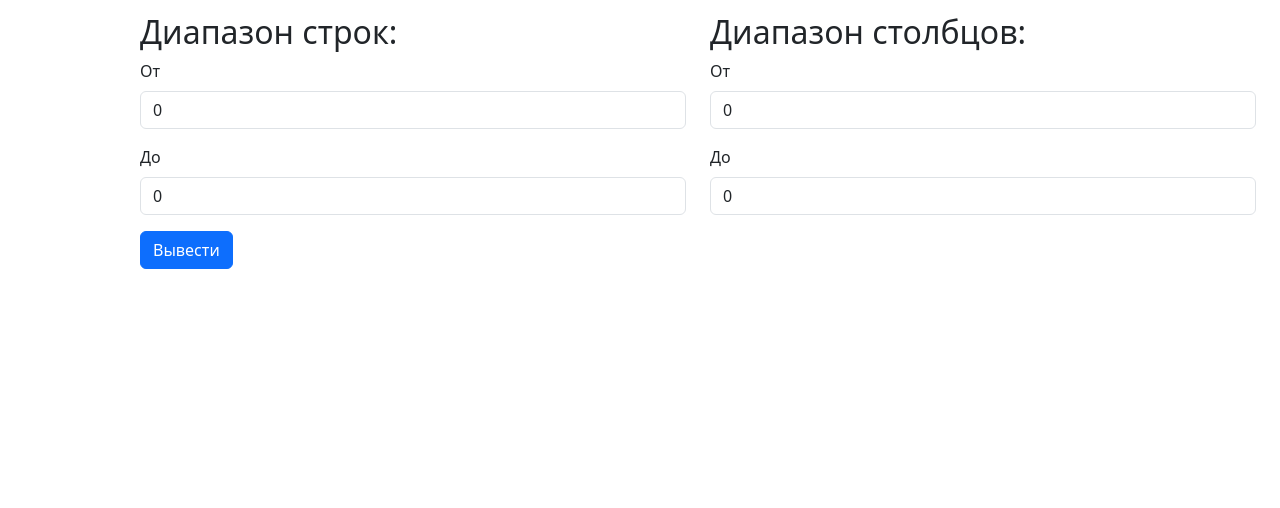
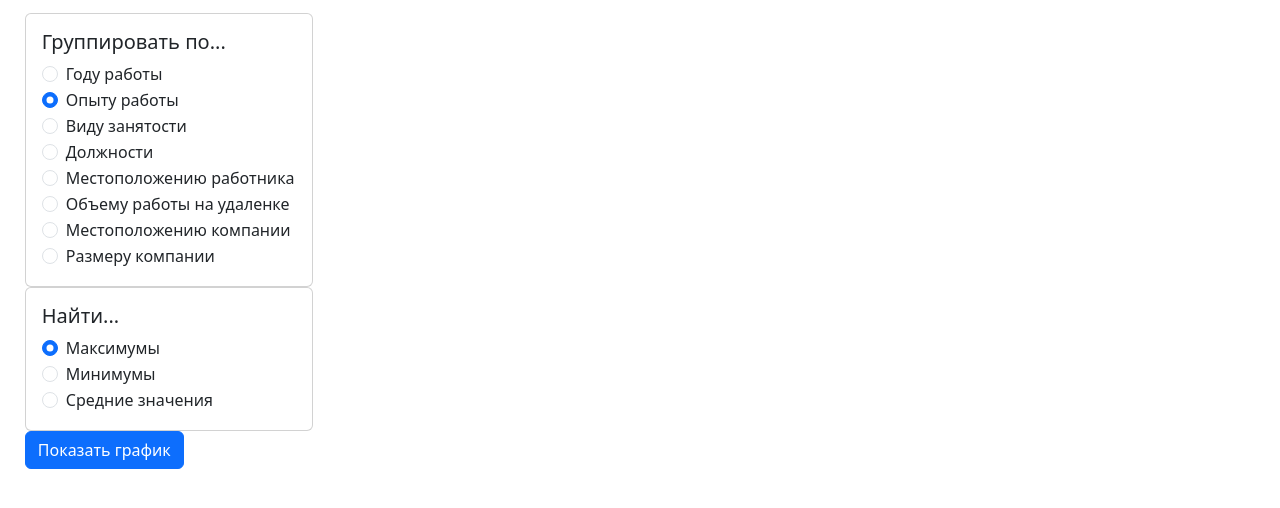
Before and after one commit to AnnZhimol/lab1, a website: page templates/index.html in a window 1280 px wide. Drawn offline with nearby package versions, Linux system fonts and the light colour scheme.

Commit message:
lab3 complete

```diff
--- a/templates/index.html
+++ b/templates/index.html
@@ -1,10 +1,20 @@
 <html>
   <head>
-        <link rel="stylesheet" href="https://cdn.jsdelivr.net/npm/bootstrap@5.3.2/dist/css/bootstrap.min.css">
+    <link
+      href="https://cdn.jsdelivr.net/npm/bootstrap@5.3.2/dist/css/bootstrap.min.css"
+      rel="stylesheet"
+      integrity="sha384-T3c6CoIi6uLrA9TneNEoa7RxnatzjcDSCmG1MXxSR1GAsXEV/Dwwykc2MPK8M2HN"
+      crossorigin="anonymous"
+    />
+    <script
+      src="https://cdn.jsdelivr.net/npm/bootstrap@5.3.2/dist/js/bootstrap.bundle.min.js"
+      integrity="sha384-C6RzsynM9kWDrMNeT87bh95OGNyZPhcTNXj1NW7RuBCsyN/o0jlpcV8Qyq46cDfL"
+      crossorigin="anonymous"
+    ></script>
     <style>
       .container {
-                margin-left: 10%;
-                margin-right: 10%;
+        margin-left: 1%;
+        margin-right: 1%;
         margin-bottom: 1%;
         margin-top: 1%;
       }
@@ -13,31 +23,150 @@
   <body>
     <div class="container">
       <form action="/data" method="GET">
-                <div class="row">
-                    <div class="col-md-6">
-                        <h2>Диапазон строк:</h2>
-                        <div class="mb-3">
-                            <label class="form-label">От</label>
-                            <input type="number" class="form-control" name="from_str" value=0 min=0 max=607>
+        <div class="card" style="width: 18rem">
+          <div class="card-body">
+            <h5 class="card-title">Группировать по...</h5>
+            <div class="form-check">
+              <input
+                class="form-check-input"
+                type="radio"
+                name="flexRadioDefault"
+                id="work_year_radio"
+                value="work_year"
+              />
+              <label class="form-check-label" for="work_year_radio">
+                Году работы
+              </label>
             </div>
-                        <div class="mb-3">
-                            <label class="form-label">До</label>
-                            <input type="number" class="form-control" name="to_str"value=0 min=0 max=607>
+            <div class="form-check">
+              <input
+                class="form-check-input"
+                type="radio"
+                name="flexRadioDefault"
+                id="experience_level_radio"
+                value="experience_level"
+                checked
+              />
+              <label class="form-check-label" for="experience_level_radio">
+                Опыту работы
+              </label>
             </div>
+            <div class="form-check">
+              <input
+                class="form-check-input"
+                type="radio"
+                name="flexRadioDefault"
+                id="employment_type_radio"
+                value="employment_type"
+              />
+              <label class="form-check-label" for="employment_type_radio">
+                Виду занятости
+              </label>
             </div>
-                    <div class="col-md-6">
-                        <h2>Диапазон столбцов:</h2>
-                        <div class="mb-3">
-                            <label class="form-label">От</label>
-                            <input type="number" class="form-control" name="from_stl" value=0 min=0 max=12>
+            <div class="form-check">
+              <input
+                class="form-check-input"
+                type="radio"
+                name="flexRadioDefault"
+                id="job_title_radio"
+                value="job_title"
+              />
+              <label class="form-check-label" for="job_title_radio">
+                Должности
+              </label>
             </div>
-                        <div class="mb-3">
-                            <label class="form-label">До</label>
-                            <input type="number" class="form-control" name="to_stl"value=0 min=0 max=12>
+            <div class="form-check">
+              <input
+                class="form-check-input"
+                type="radio"
+                name="flexRadioDefault"
+                id="employee_residence_radio"
+                value="employee_residence"
+              />
+              <label class="form-check-label" for="employee_residence_radio">
+                Местоположению работника
+              </label>
+            </div>
+            <div class="form-check">
+              <input
+                class="form-check-input"
+                type="radio"
+                name="flexRadioDefault"
+                id="remote_ratio_radio"
+                value="remote_ratio"
+              />
+              <label class="form-check-label" for="remote_ratio_radio">
+                Объему работы на удаленке
+              </label>
+            </div>
+            <div class="form-check">
+              <input
+                class="form-check-input"
+                type="radio"
+                name="flexRadioDefault"
+                id="company_location_radio"
+                value="company_location"
+              />
+              <label class="form-check-label" for="company_location_radio">
+                Местоположению компании
+              </label>
+            </div>
+            <div class="form-check">
+              <input
+                class="form-check-input"
+                type="radio"
+                name="flexRadioDefault"
+                id="company_size_radio"
+                value="company_size"
+              />
+              <label class="form-check-label" for="company_size_radio">
+                Размеру компании
+              </label>
             </div>
           </div>
         </div>
-                <button type="submit" class="btn btn-primary">Вывести</button>
+        <div class="card" style="width: 18rem">
+          <div class="card-body">
+            <h5 class="card-title">Найти...</h5>
+            <div class="form-check">
+              <input
+                class="form-check-input"
+                type="radio"
+                name="flexRadioDefault2"
+                id="max_radio"
+                value="max"
+                checked
+              />
+              <label class="form-check-label" for="max_radio">
+                Максимумы
+              </label>
+            </div>
+            <div class="form-check">
+              <input
+                class="form-check-input"
+                type="radio"
+                name="flexRadioDefault2"
+                id="min_radio"
+                value="min"
+
+              />
+              <label class="form-check-label" for="min_radio"> Минимумы </label>
+            </div>
+            <div class="form-check">
+              <input
+                class="form-check-input"
+                type="radio"
+                name="flexRadioDefault2"
+                id="mean_radio"
+                value="mean"
+              />
+              <label class="form-check-label" for="mean_radio">
+                Средние значения
+              </label>
+            </div>
+          </div>
+        </div>
+        <button type="submit" class="btn btn-primary">Показать график</button>
       </form>
     </div>
   </body>
```
Also changed, not shown: templates/data.html (+155 -35 lines), 1 other file. Lines whose indentation alone changed are shown as unchanged.
